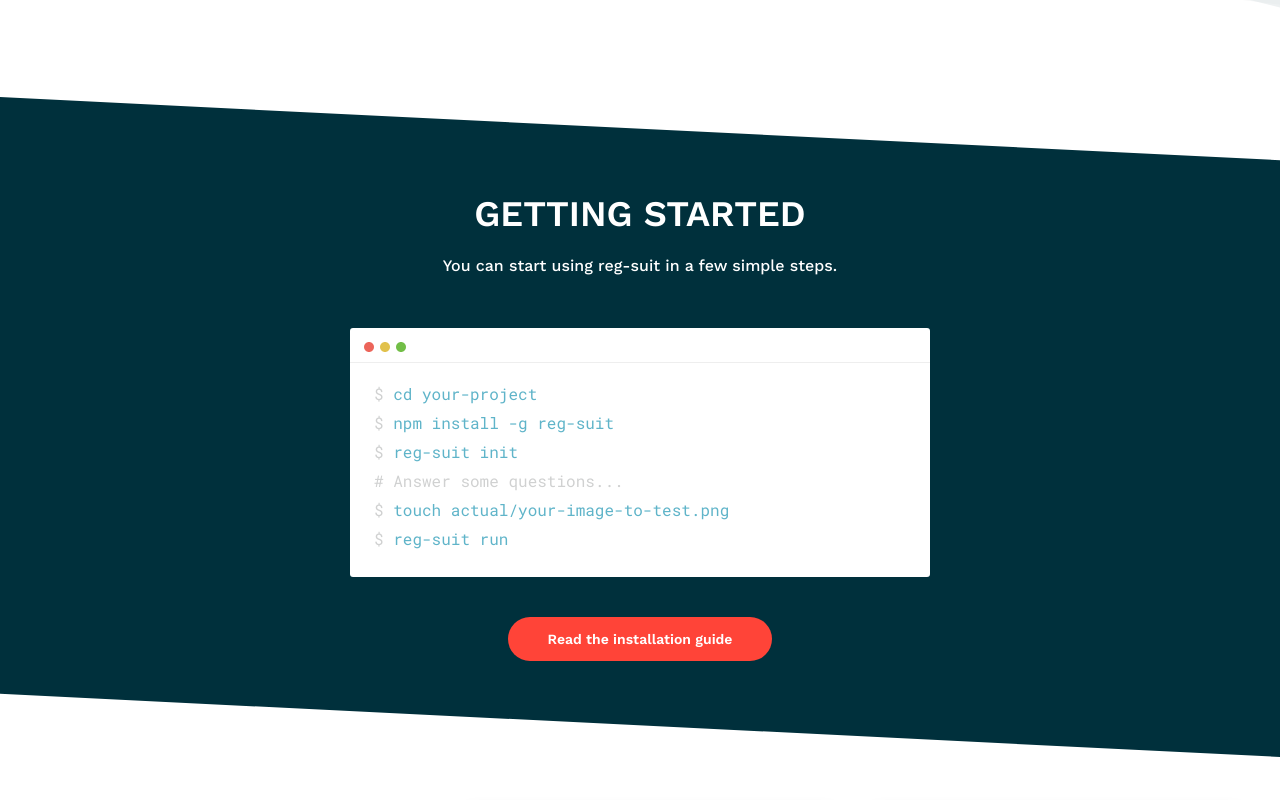
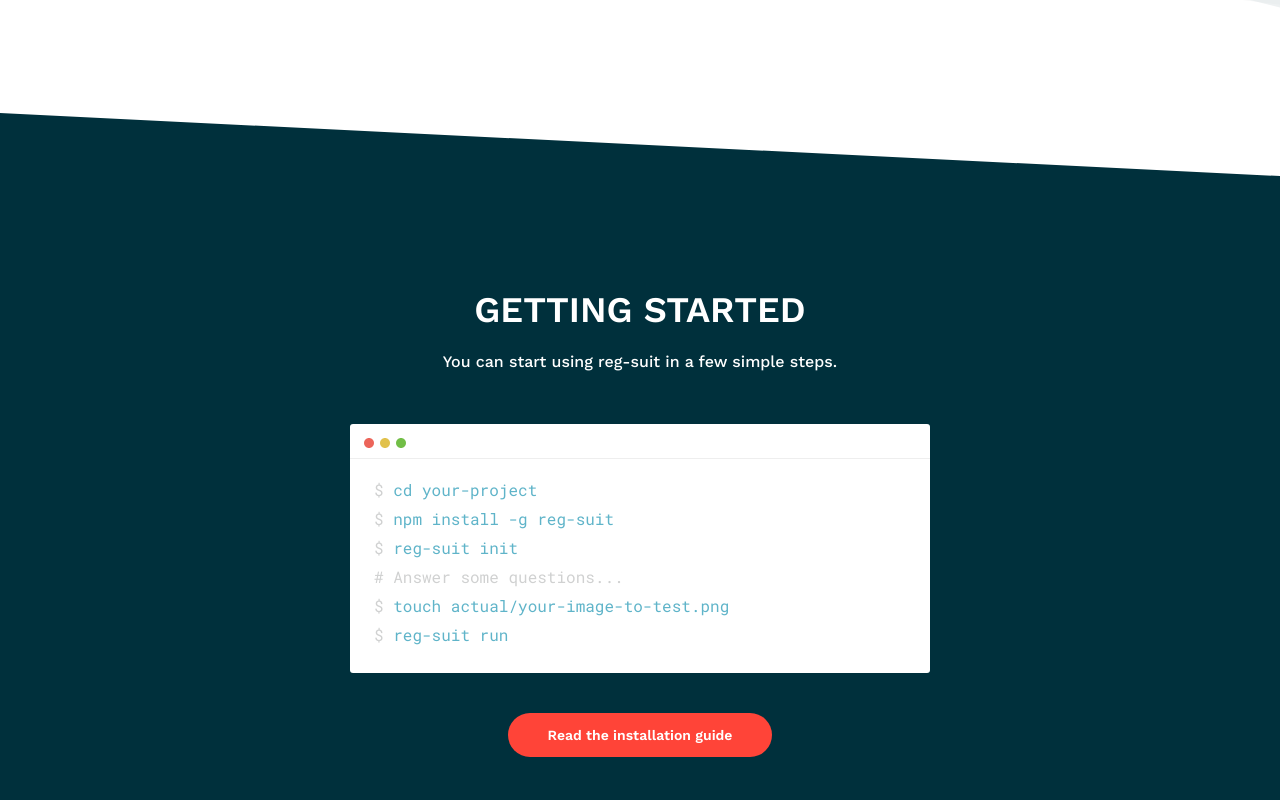
Before and after one commit to reg-viz/reg-suit-lp, a website: page src/index.html in a window 1280 px wide. Shown: the part 3000-3800 px from the top of the page. Drawn offline with nearby package versions, Linux system fonts and the light colour scheme.

Commit message:
fix: modify getting started sction

```diff
--- a/src/main.css
+++ b/src/main.css
@@ -589,21 +589,21 @@
 /* Getting Started */
 
 .getting-started {
-  margin-top: 72px;
-  padding: 40px 0;
+  margin-top: 80px;
+  padding: 80px 0;
   position: relative;
   color: #fff;
   text-align: center;
 }
 @media screen and (min-width: 426px) {
   .getting-started {
-    padding: 64px 0;
-    margin-top: 100px;
+    margin-top: 120px;
   }
 }
 @media screen and (min-width: 1025px) {
   .getting-started {
-    margin-top: 240px;
+    padding: 144px 0;
+    margin-top: 256px;
   }
 }
 
@@ -683,7 +683,7 @@
 /* examples */
 
 .examples {
-  margin-top: 80px;
+  margin-top: 100px;
 }
 
 .examples h2 {
```
